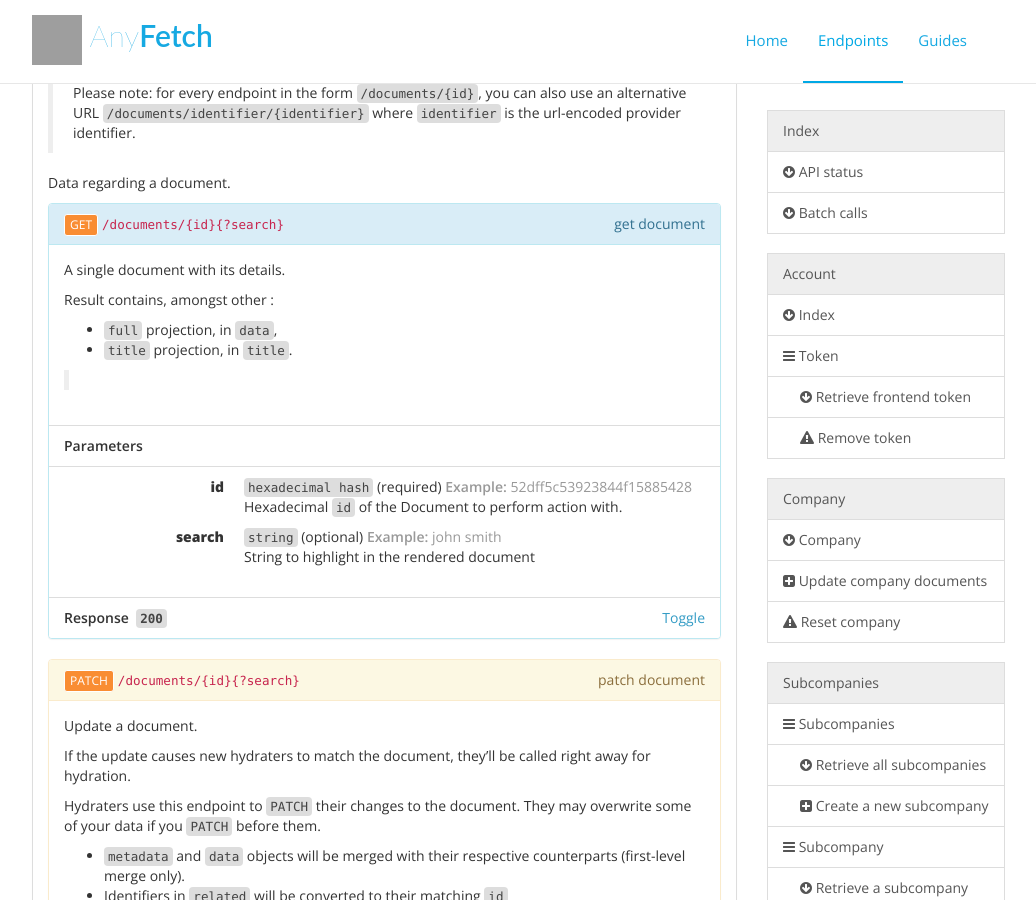
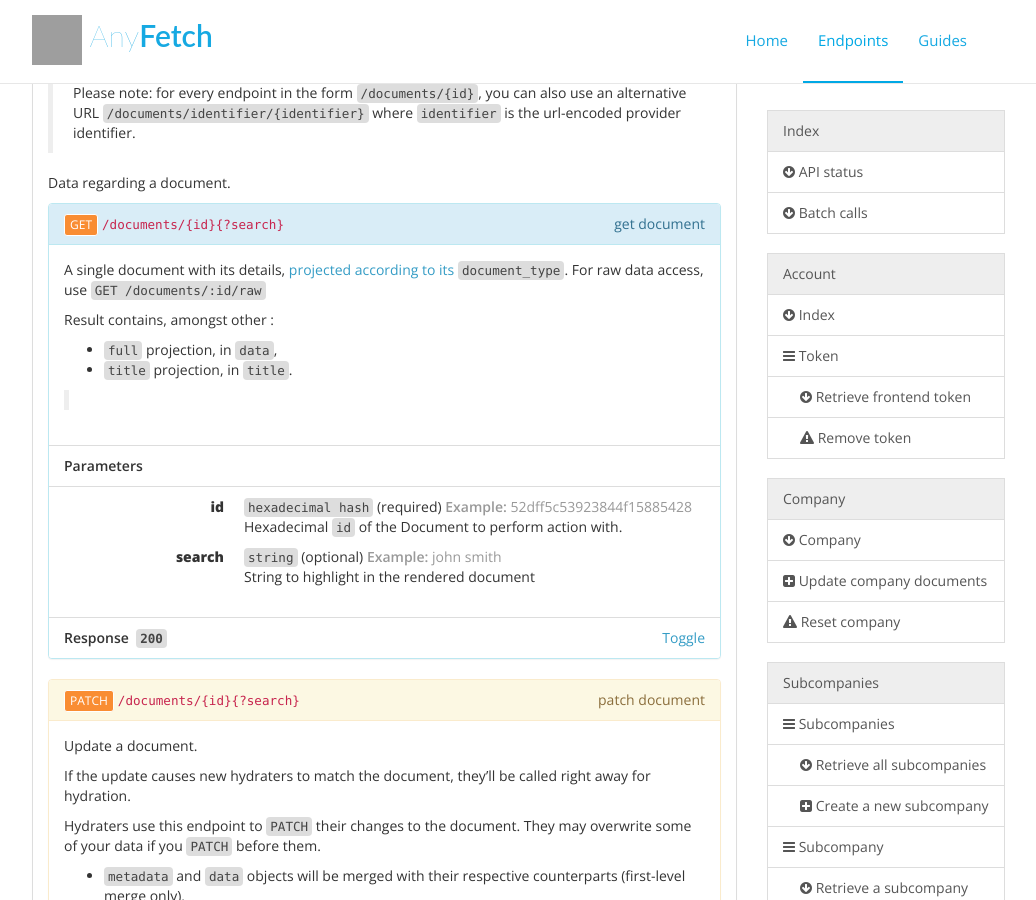
Before and after one commit to AnyFetch/developers.anyfetch.com, a Jekyll site: the page endpoints/index.html, which Jekyll copies as it is, in a window 1280 px wide and 900 px high, scrolled down 6265 px. Shown: the whole window, without its empty margins (133-1169 px from the left). Built offline with Jekyll 4.4.1, drawn with Linux system fonts in a browser that asks for light colours; nearby versions of some CDN libraries; Markdown is read by kramdown in place of the engine named in the settings; grey boxes are pictures that could not be loaded.

Commit message:
Explaining projection

```diff
--- a/endpoints/index.html
+++ b/endpoints/index.html
@@ -486,7 +486,7 @@ Name must only contain alphanumeric characters, <code>@</code>, <code>-</code> ,
 <p>Please note: for every endpoint in the form <code>/documents/{id}</code>, you can also use an alternative URL <code>/documents/identifier/{identifier}</code> where <code>identifier</code> is the url-encoded provider identifier.</p>
 </blockquote>
 <p>Data regarding a document.</p>
-<section id="documents-document-get" class="panel panel-info"><div class="panel-heading"><div style="float:right"><span style="text-transform: lowercase">Get Document</span></div><div style="float:left"><a href="#documents-document-get" class="btn btn-xs btn-primary">GET</a></div><div style="overflow:hidden"><code>/documents/{id}{?search}</code></div></div><div class="panel-body"><p>A single document with its details.</p>
+<section id="documents-document-get" class="panel panel-info"><div class="panel-heading"><div style="float:right"><span style="text-transform: lowercase">Get Document</span></div><div style="float:left"><a href="#documents-document-get" class="btn btn-xs btn-primary">GET</a></div><div style="overflow:hidden"><code>/documents/{id}{?search}</code></div></div><div class="panel-body"><p>A single document with its details, <a href="/guides/concepts/projection.html">projected according to its <code>document_type</code></a>. For raw data access, use <code>GET /documents/:id/raw</code></p>
 <p>Result contains, amongst other :</p>
 <ul>
 <li><code>full</code> projection, in <code>data</code>,</li>
```
Also changed, not shown: blueprint.md (+1 -1 lines).
